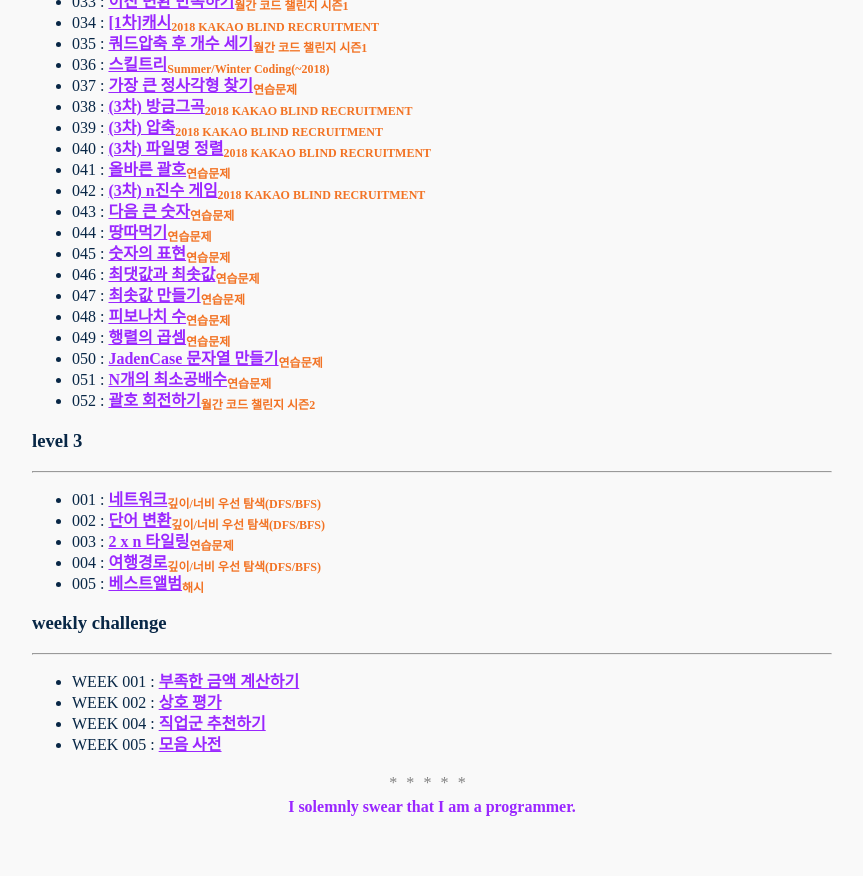
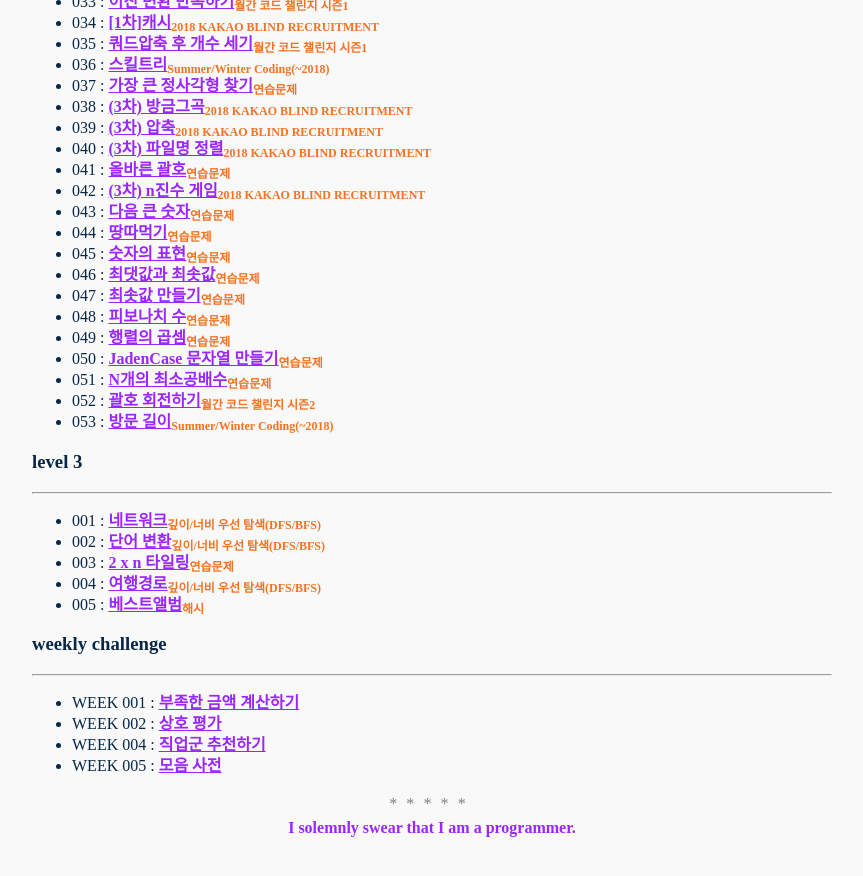
Before and after one commit to nimkoes/portfolio, a Jekyll site: the page built from _posts/2021-04-30-Programmers-Algorithm-Problem.md, in a window 1280 px wide and 900 px high, scrolled down 5363 px. Shown: the top 876 px of the window, without its empty margins (208-1071 px from the left). Built offline with Jekyll 4.4.1, drawn with Linux system fonts in a browser that asks for light colours.

Commit message:
문제 풀이 추가  - Summer/Winter Coding(~2018) '방문 길이'

```diff
--- a/_posts/2021-04-30-Programmers-Algorithm-Problem.md
+++ b/_posts/2021-04-30-Programmers-Algorithm-Problem.md
@@ -171,6 +171,7 @@ author: "nimkoes"
 - 050 : [**<u>JadenCase 문자열 만들기</u>**<sub>연습문제</sub>][link_level_2_050]
 - 051 : [**<u>N개의 최소공배수</u>**<sub>연습문제</sub>][link_level_2_051]
 - 052 : [**<u>괄호 회전하기</u>**<sub>월간 코드 챌린지 시즌2</sub>][link_level_2_052]
+- 053 : [**<u>방문 길이</u>**<sub>Summer/Winter Coding(~2018)</sub>][link_level_2_053]
 
 
 ### level 3
@@ -303,6 +304,7 @@ author: "nimkoes"
 [link_level_2_050]:https://xxxelppa.tistory.com/258
 [link_level_2_051]:https://xxxelppa.tistory.com/259
 [link_level_2_052]:https://xxxelppa.tistory.com/339
+[link_level_2_053]:https://xxxelppa.tistory.com/346
 
 [link_level_3_001]:https://xxxelppa.tistory.com/262
 [link_level_3_002]:https://xxxelppa.tistory.com/266
```
